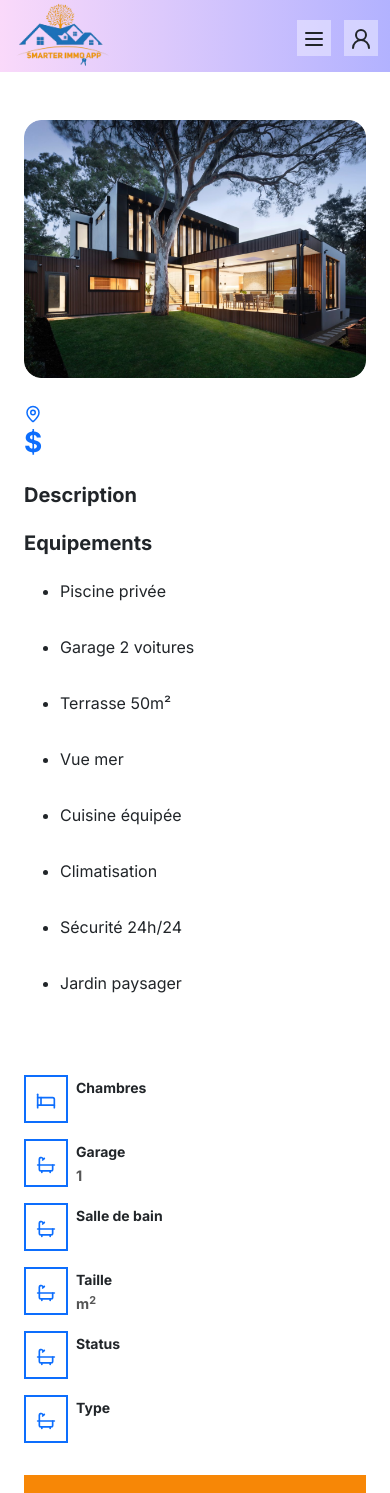
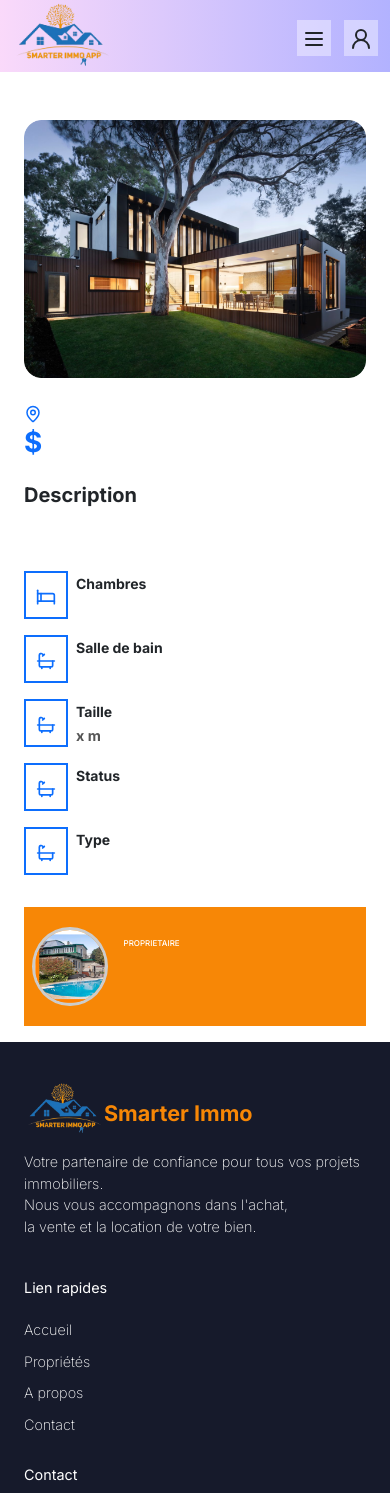
Before and after one commit to ghennysoft/smarter-immo, a React (Vite) app: page /detail in a window 390 px wide. Shown: the top 1493 px of the page. Built offline with nearby package versions, Linux system fonts and the light colour scheme.

Commit message:
Modification données property

```diff
--- a/src/pages/AddProperty.jsx
+++ b/src/pages/AddProperty.jsx
@@ -19,15 +19,16 @@ const AddProperty = () => {
     title: '',
     description: '',
     main_image: null,
-    // images: null,
+    price: '',
+    city: '',
+    address: '',
     property_type: '',
     annonce_type: '',
-    price: '',
-    area: '',
+    long: '',
+    larg: '',
     bedrooms: 0,
     bathrooms: 0,
-    address: '',
-    city: '',
+    equipments: '',
   });
   console.log(formData);
 
@@ -37,16 +38,17 @@ const AddProperty = () => {
     const myFormData = new FormData();
     myFormData.append('title', formData.title);
     myFormData.append('description', formData.description);
+    myFormData.append('main_image', formData.main_image);
+    myFormData.append('price', formData.price);
     myFormData.append('city', formData.city);
+    myFormData.append('address', formData.address);
     myFormData.append('property_type', formData.property_type);
     myFormData.append('annonce_type', formData.annonce_type);
-    myFormData.append('price', formData.price);
-    myFormData.append('area', formData.area);
+    myFormData.append('long', formData.long);
+    myFormData.append('larg', formData.larg);
     myFormData.append('bedrooms', formData.bedrooms);
     myFormData.append('bathrooms', formData.bathrooms);
-    myFormData.append('address', formData.address);
-    myFormData.append('main_image', formData.main_image);
-    // myFormData.append('images', formData.images);
+    myFormData.append('equipments', formData.equipments);
 
     axios({
         method: "post",
@@ -106,12 +108,12 @@ const AddProperty = () => {
                       Type de propriété *
                       <select name="property_type" id="property_type" defaultValue={""} onChange={(e) => {setFormData({...formData, property_type: e.target.value})}} className='form-control p-3 mt-2'>
                         <option value="" disabled>---------- choisir ----------</option>
-                        <option value="House">Maison</option>
-                        <option value="Appartment">Appartement</option>
-                        <option value="Studio">Studio</option>
-                        <option value="Villa">Villa</option>
-                        <option value="Land">Terrain</option>
-                        <option value="Commercial">Local commercial</option>
+                        <option value="maison">Maison</option>
+                        <option value="appartement">Appartement</option>
+                        <option value="studio">Studio</option>
+                        <option value="villa">Villa</option>
+                        <option value="terrain">Terrain</option>
+                        <option value="commercial">Local commercial</option>
                       </select>
                     </label>
                   </div>
@@ -120,8 +122,8 @@ const AddProperty = () => {
                       Type d'annonce *
                       <select name="annonce_type" id="annonce_type" defaultValue={""} onChange={(e) => {setFormData({...formData, annonce_type: e.target.value})}} className='form-control p-3 mt-2'>
                         <option value="" disabled>---------- choisir ----------</option>
-                        <option value="For_rent">A louer</option>
-                        <option value="To_sell">A vendre</option>
+                        <option value="À louer">À louer</option>
+                        <option value="À vendre">À vendre</option>
                       </select>
                     </label>
                   </div>
@@ -155,30 +157,37 @@ const AddProperty = () => {
               <div className="col-12 mb-5">
                 <div className="row m-0">
                   <h4 style={{fontWeight: 'bolder', marginBottom: '30px'}}>Caractéristiques</h4>
-                  <div className="col-md-4 p-0">
+                  <div className="col-md-6 p-0">
+                    <label className='pb-4 d-block px-1' htmlFor="long">
+                      Longueur
+                      <input type="text" id='long' name='long' onChange={(e) => {setFormData({...formData, long: e.target.value})}} className='form-control p-3 mt-2' />
+                    </label>
+                  </div>
+                  <div className="col-md-6 p-0">
+                    <label className='pb-4 d-block px-1' htmlFor="larg">
+                      Largeur
+                      <input type="text" id='larg' name='larg' onChange={(e) => {setFormData({...formData, larg: e.target.value})}} className='form-control p-3 mt-2' />
+                    </label>
+                  </div>
+                  <div className="col-md-6 p-0">
                     <label className='pb-4 d-block px-1' htmlFor="bedroom">
                       Chambres
                       <input type="text" id='bedroom' name='bedroom' onChange={(e) => {setFormData({...formData, bedrooms: e.target.value})}} className='form-control p-3 mt-2' />
                     </label>
                   </div>
-                  <div className="col-md-4 p-0">
+                  <div className="col-md-6 p-0">
                     <label className='pb-4 d-block px-1' htmlFor="bathroom">
                       Salle de bain
                       <input type="text" id='bathroom' name='bathroom' onChange={(e) => {setFormData({...formData, bathrooms: e.target.value})}} className='form-control p-3 mt-2' />
                     </label>
                   </div>
-                  <div className="col-md-4 p-0">
-                    <label className='pb-4 d-block px-1' htmlFor="area">
-                      Surface (m²)
-                      <input type="text" id='area' name='area' onChange={(e) => {setFormData({...formData, area: e.target.value})}} className='form-control p-3 mt-2' />
+                  <div className="col-12 p-0">
+                    <label className='pb-4 d-block px-1' htmlFor="equipments">
+                      Autres caractéristiques
+                      <input type="text" id='equipments' name='equipments' onChange={(e) => {setFormData({...formData, equipments: e.target.value})}} className='form-control p-3 mt-2' />
                     </label>
+                    <small className="text-muted">Séparez-les par une virgule. Ex: Piscine, Jardin, Cuisine, Garage</small>
                   </div>
-                  {/* <div className="col-12 p-0">
-                    <label className='pb-4 d-block px-1' htmlFor="other">
-                      Équipements et caractéristiques
-                      <input type="text" id='other' name='other' onChange={(e) => {setFormData({...formData, title: e.target.value})}} className='form-control p-3 mt-2' />
-                    </label>
-                  </div> */}
                 </div>
               </div>
 
--- a/src/pages/Detail.jsx
+++ b/src/pages/Detail.jsx
@@ -32,7 +32,8 @@ const Detail = () => {
       }
       getProperty();
     }, [id]);
-    console.log(property);
+    console.log(property.equipments);
+    console.log(property?.equipments?.split(','));
 
   return (
     <div className='Detail'>
@@ -53,33 +54,21 @@ const Detail = () => {
                 <h5 className='mt-4'><b>Description</b></h5>
                 <p>{property?.description}</p>
 
-                <h5 className='mt-4'><b>Equipements</b></h5>
-                <ul className='row'>
-                  <div className="col-sm-6 col-md-4 p-3">
-                    <li>Piscine privée</li>
-                  </div>
-                  <div className="col-sm-6 col-md-4 p-3">
-                    <li>Garage 2 voitures</li>
-                  </div>
-                  <div className="col-sm-6 col-md-4 p-3">
-                    <li>Terrasse 50m²</li>
-                  </div>
-                  <div className="col-sm-6 col-md-4 p-3">
-                    <li>Vue mer</li>
-                  </div>
-                  <div className="col-sm-6 col-md-4 p-3">
-                    <li>Cuisine équipée</li>
-                  </div>
-                  <div className="col-sm-6 col-md-4 p-3">
-                    <li>Climatisation</li>
-                  </div>
-                  <div className="col-sm-6 col-md-4 p-3">
-                    <li>Sécurité 24h/24</li>
-                  </div>
-                  <div className="col-sm-6 col-md-4 p-3">
-                    <li>Jardin paysager</li>
-                  </div>
-                </ul>
+                {
+                  property?.equipments &&
+                  <>
+                    <h5 className='mt-4'><b>Equipements</b></h5>
+                    <ul className='row'>
+                      {
+                        property?.equipments?.split(',').map((item, index)=>(
+                          <div key={index} className="col-sm-6 col-md-4 p-3">
+                            <li style={{textTransform: 'capitalize'}}>{item}</li>
+                          </div>
+                        ))
+                      }
+                    </ul>
+                  </>
+                }
               </div>
               <div className="col-lg-3 item mb-3">
                 <div className="py-3">
@@ -101,17 +90,6 @@ const Detail = () => {
                           <Bath width={20} height={20} className='text-primary' /> <br />
                         </div>
                         <b>
-                          <small>Garage</small> <br />
-                          <span style={{fontSize: '0.9rem'}}>1</span>
-                        </b>
-                      </div>
-                    </div>
-                    <div className="col-sm-6 mb-3">
-                      <div className="d-flex gap-2">
-                        <div className='border-primary' style={{border: '2px solid #777', padding: '10px'}}>
-                          <Bath width={20} height={20} className='text-primary' /> <br />
-                        </div>
-                        <b>
                           <small>Salle de bain</small> <br />
                           <span style={{fontSize: '0.9rem'}}>{property?.bathrooms}</span>
                         </b>
@@ -124,7 +102,7 @@ const Detail = () => {
                         </div>
                         <b>
                           <small>Taille</small> <br />
-                          <span style={{fontSize: '0.9rem'}}>{property?.area} m<sup>2</sup></span>
+                          <span style={{fontSize: '0.9rem'}}>{property?.long} x {property?.larg} m</span>
                         </b>
                       </div>
                     </div>
@@ -164,9 +142,6 @@ const Detail = () => {
                     </div>
                   </div>
                 </div>
-
-                {/* <h5 className='themeColor1'>Maps</h5>
-                <div className="map"></div> */}
               </div>
             </div>
         </div>
--- a/src/pages/MyProperties.jsx
+++ b/src/pages/MyProperties.jsx
@@ -41,7 +41,7 @@ const MyProperties = () => {
 
       <div className="properties mt-lg-5">
         <div className="container">
-          <h2 className='p-4'>Propriétés</h2>
+          <h2 className='p-4'>Mes Propriétés</h2>
           <div className="list-items">
             <div className="row m-0">
 
```
